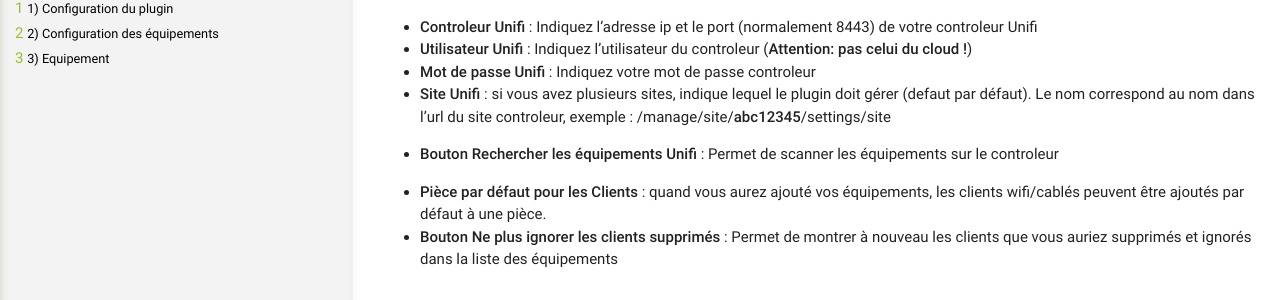
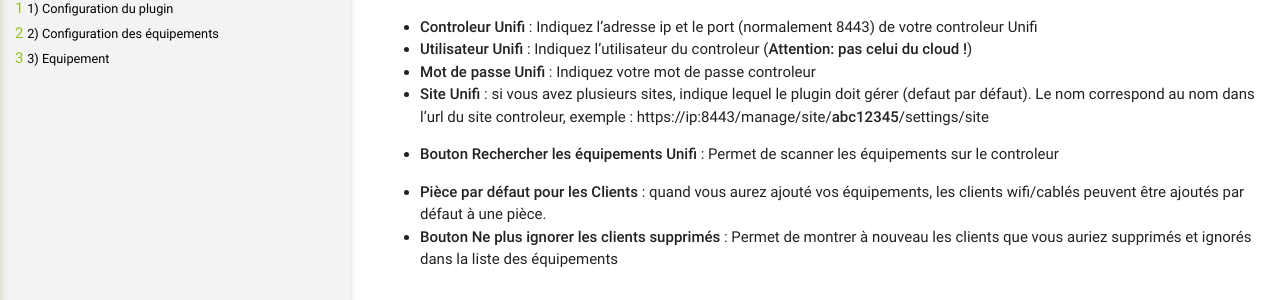
Before and after one commit to NebzHB/jeedom_docs, a Jekyll site: the page built from plugins/unifi/fr_FR/index.md, in a window 1280 px wide and 1390 px high. Shown: the part 221-521 px from the top of the window. Built offline with Jekyll 4.4.1, drawn with Linux system fonts in a browser that asks for light colours; our own code applies the rules of GitHub Pages for plain Markdown files; some of the changed lines change nothing that is shown.

Commit message:
Update index.md

```diff
--- a/plugins/unifi/fr_FR/index.md
+++ b/plugins/unifi/fr_FR/index.md
@@ -9,7 +9,7 @@
 -   **Controleur Unifi** : Indiquez l'adresse ip et le port (normalement 8443) de votre controleur Unifi
 -   **Utilisateur Unifi** : Indiquez l'utilisateur du controleur (**Attention: pas celui du cloud !**)
 -   **Mot de passe Unifi** : Indiquez votre mot de passe controleur
--   **Site Unifi** : si vous avez plusieurs sites, indique lequel le plugin doit gérer (defaut par défaut). Le nom correspond au nom dans l'url du site controleur, exemple : /manage/site/**abc12345**/settings/site
+-   **Site Unifi** : si vous avez plusieurs sites, indique lequel le plugin doit gérer (defaut par défaut). Le nom correspond au nom dans l'url du site controleur, exemple : https://ip:8443/manage/site/**abc12345**/settings/site
 -   **Bouton Rechercher les équipements Unifi** : Permet de scanner les équipements sur le controleur
 
 -   **Pièce par défaut pour les Clients** : quand vous aurez ajouté vos équipements, les clients wifi/cablés peuvent être ajoutés par défaut à une pièce.
```
